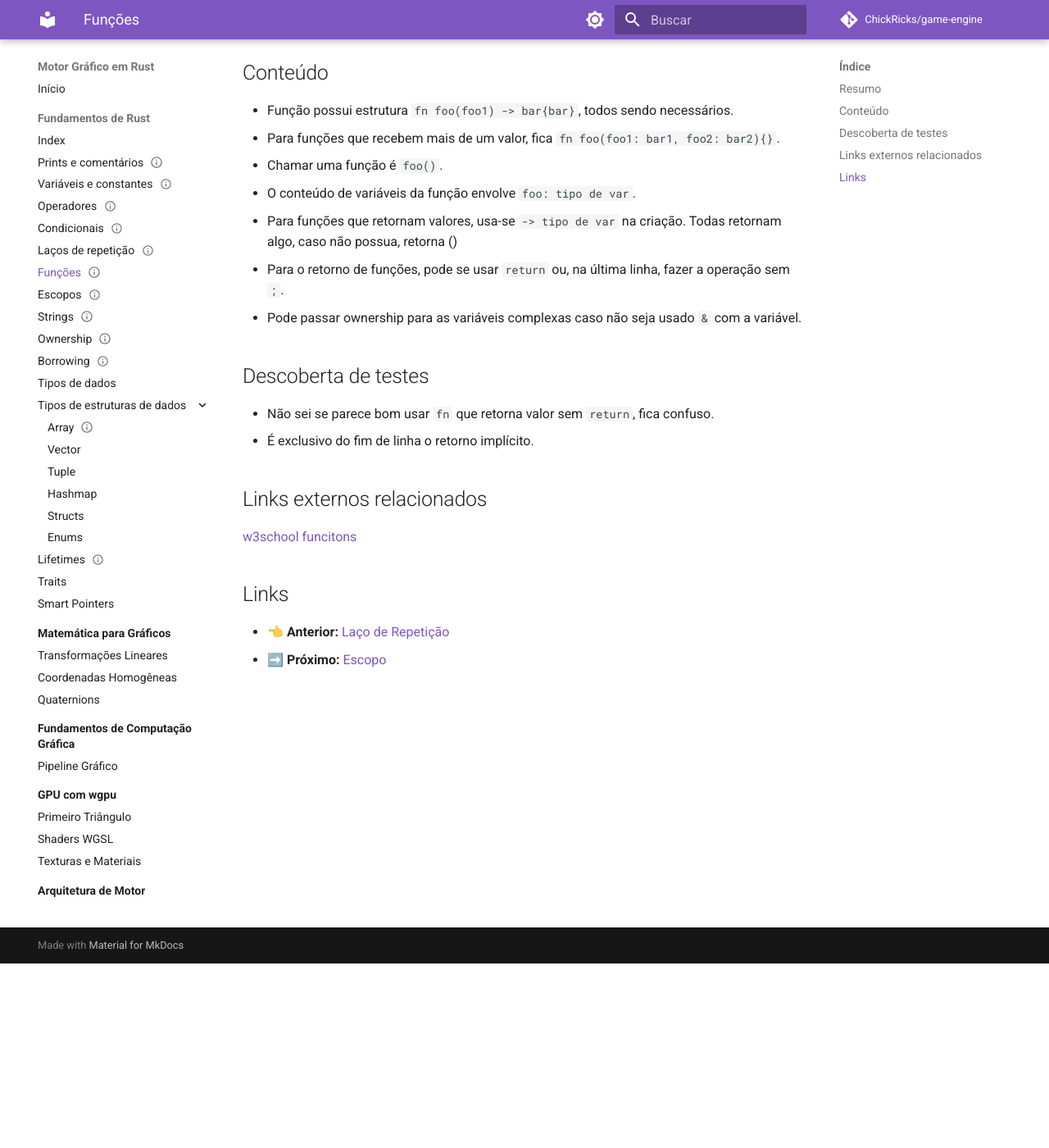
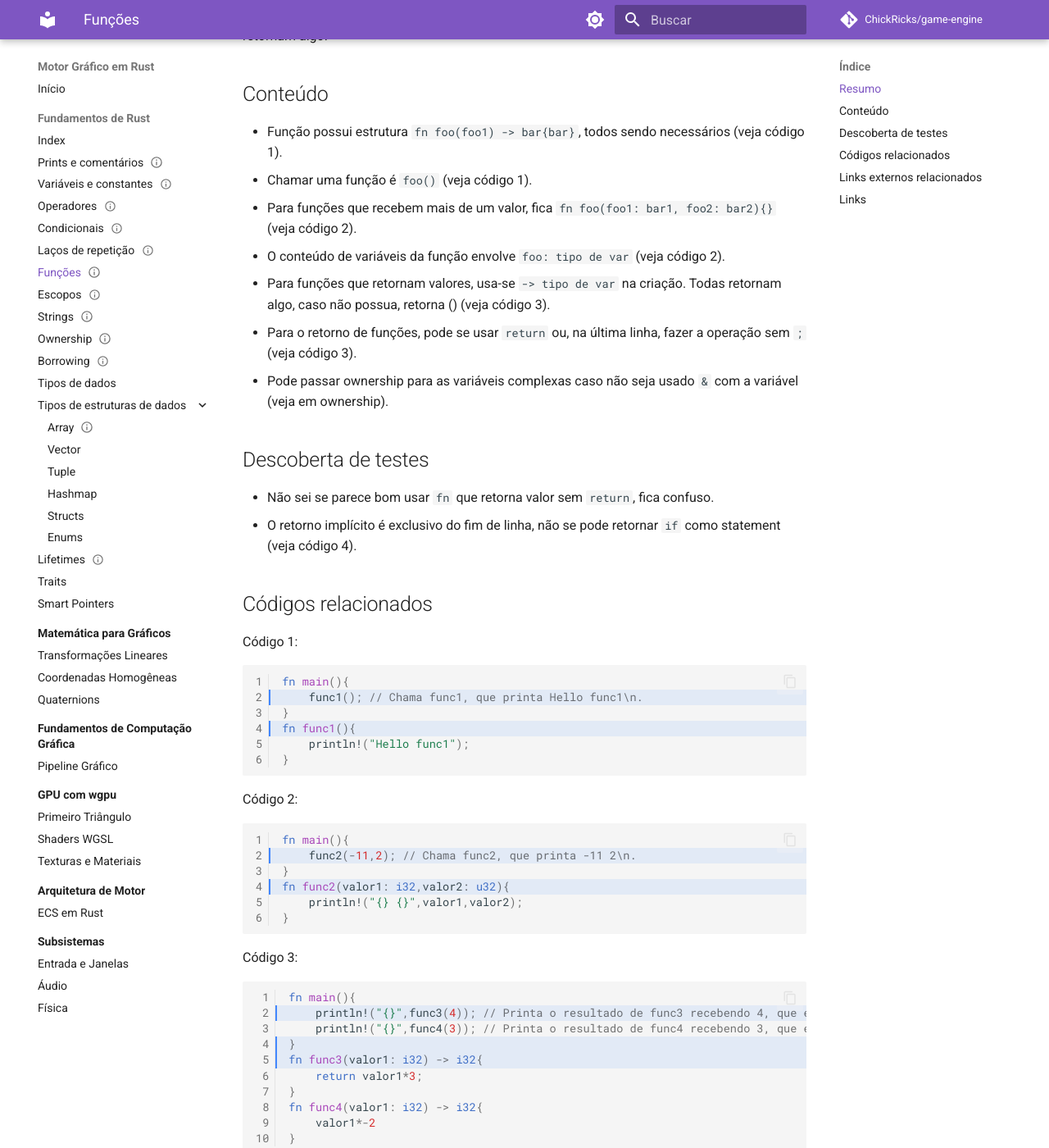
Before and after one commit to ChickRicks/game-engine, an MkDocs documentation site: the page built from docs/1-fundamentos-rust/6-Funcoes.md, in a window 1280 px wide and 1400 px high, scrolled down 225 px. Shown: the whole window at 82% size. Built offline with MkDocs 1.6.1 and Material for MkDocs 9.7.7, drawn with Linux system fonts in a browser that asks for light colours; comment, search, counter and statistics services are not loaded; some of the changed text lies outside the part shown.

Commit message:
vault backup: 2026-11-05 23:36:26

````diff
--- a/docs/1-fundamentos-rust/6-Funcoes.md
+++ b/docs/1-fundamentos-rust/6-Funcoes.md
@@ -1,29 +1,69 @@
 ---
 status: Em andamento
 criado: 2026-11-01
-modificado: 2026-11-01
+modificado: 2026-11-05
 autor: ChickRicks
 ---
 # Funções
 
 ## Resumo
-Estrutura completa: `fn foo(foo1) -> bar{bar}`. `return` para as funções que retornam algo.
+Estrutura completa: `fn foo(foo1: bar1) -> bar2{bar3}`. `return` para as funções que retornam algo.
 
 ## Conteúdo
-- Função possui estrutura `fn foo(foo1) -> bar{bar}`, todos sendo necessários.
-- Para funções que recebem mais de um valor, fica `fn foo(foo1: bar1, foo2: bar2){}`.
-- Chamar uma função é `foo()`.
-- O conteúdo de variáveis da função envolve `foo: tipo de var`.
-- Para funções que retornam valores, usa-se `-> tipo de var` na criação. Todas retornam algo, caso não possua, retorna ()
-- Para o retorno de funções, pode se usar `return` ou, na última linha, fazer a operação sem `;`.
-- Pode passar ownership para as variáveis complexas caso não seja usado `&` com a variável.
+- Função possui estrutura `fn foo(foo1) -> bar{bar}`, todos sendo necessários (veja código 1).
+- Chamar uma função é `foo()` (veja código 1).
+- Para funções que recebem mais de um valor, fica `fn foo(foo1: bar1, foo2: bar2){}` (veja código 2).
+- O conteúdo de variáveis da função envolve `foo: tipo de var` (veja código 2).
+- Para funções que retornam valores, usa-se `-> tipo de var` na criação. Todas retornam algo, caso não possua, retorna () (veja código 3).
+- Para o retorno de funções, pode se usar `return` ou, na última linha, fazer a operação sem `;`(veja código 3).
+- Pode passar ownership para as variáveis complexas caso não seja usado `&` com a variável (veja em ownership).
 
 ## Descoberta de testes
 - Não sei se parece bom usar `fn` que retorna valor sem `return`, fica confuso.
-- É exclusivo do fim de linha o retorno implícito.
+- O retorno implícito é exclusivo do fim de linha, não se pode retornar `if` como statement (veja código 4).
 
+## Códigos relacionados
+Código 1:
+```rust hl_lines="2 4" linenums="1"
+fn main(){
+	func1(); // Chama func1, que printa Hello func1\n.
+}
+fn func1(){
+	println!("Hello func1");
+}
+```
+Código 2:
+```rust hl_lines="2 4" linenums="1"
+fn main(){
+	func2(-11,2); // Chama func2, que printa -11 2\n.
+}
+fn func2(valor1: i32,valor2: u32){
+	println!("{} {}",valor1,valor2);
+}
+```
+Código 3:
+```rust hl_lines="2 4-5" linenums="1"
+fn main(){
+	println!("{}",func3(4)); // Printa o resultado de func3 recebendo 4, que é 12\n.
+	println!("{}",func4(3)); // Printa o resultado de func4 recebendo 3, que é -6\n.
+}
+fn func3(valor1: i32) -> i32{
+	return valor1*3;
+}
+fn func4(valor1: i32) -> i32{
+	valor1*-2
+}
+```
+Código 4:
+```rust hl_lines="2-4" linenums="1"
+fn func1() -> i32{
+	if (false) {return 0;} //Válido
+	//else if (false) {1} - Inválido: É um statement, ele não retorna (), mas i32.
+	2 // Válido
+}
+```
 ## Links externos relacionados
-[w3school funcitons](https://www.w3schools.com/rust/rust_functions.php)
+- [w3school funcitons](https://www.w3schools.com/rust/rust_functions.php)
 ## Links
-- 👈 **Anterior:** [Laço de Repetição](5-Lacos-de-repeticao.md)
+- 👈 **Anterior:** [Laços de Repetição](5-Lacos-de-repeticao.md)
 - ➡️ **Próximo:** [Escopo](7-Escopo.md)
--- a/mkdocs.yml
+++ b/mkdocs.yml
@@ -70,7 +70,7 @@
     - Strings: 1-fundamentos-rust/8-Strings.md
     - Ownership: 1-fundamentos-rust/9-Ownership.md
     - Borrowing: 1-fundamentos-rust/10-Borrowing.md
-    - Tipos de dados: 1-fundamentos-rust/11-Tipos-de-estruturas-de-dados.md
+    - Tipos de dados: 1-fundamentos-rust/11-Tipos-de-estrutura-de-dados.md
     - Tipos de estruturas de dados:
       - Array: 1-fundamentos-rust/Estruturas-de-dados/Array.md
       - Vector: 1-fundamentos-rust/Estruturas-de-dados/Vector.md
````
Also changed, not shown: docs/1-fundamentos-rust/10-Borrowing.md (+1 -1 lines), docs/1-fundamentos-rust/7-Escopo.md (+1 -1 lines), docs/1-fundamentos-rust/8-Strings.md (+1 -0 lines), docs/1-fundamentos-rust/9-Ownership.md (+1 -1 lines).
